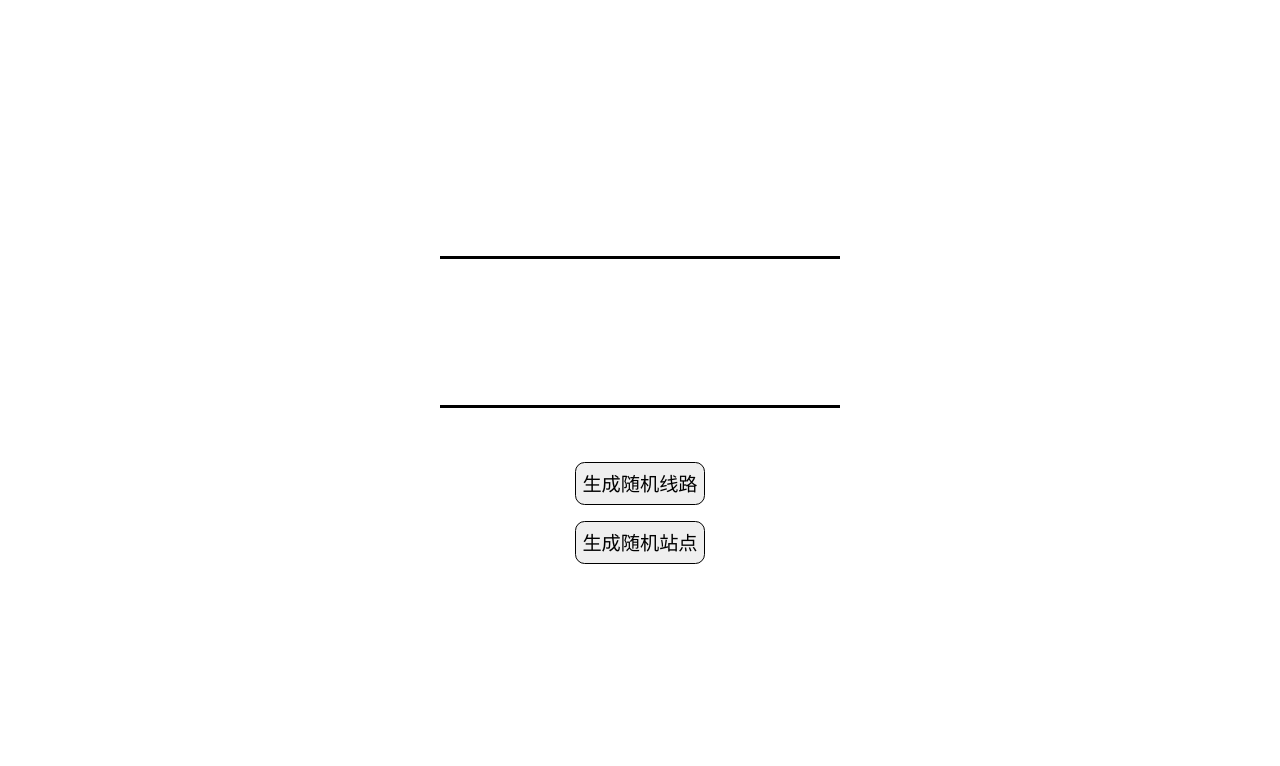
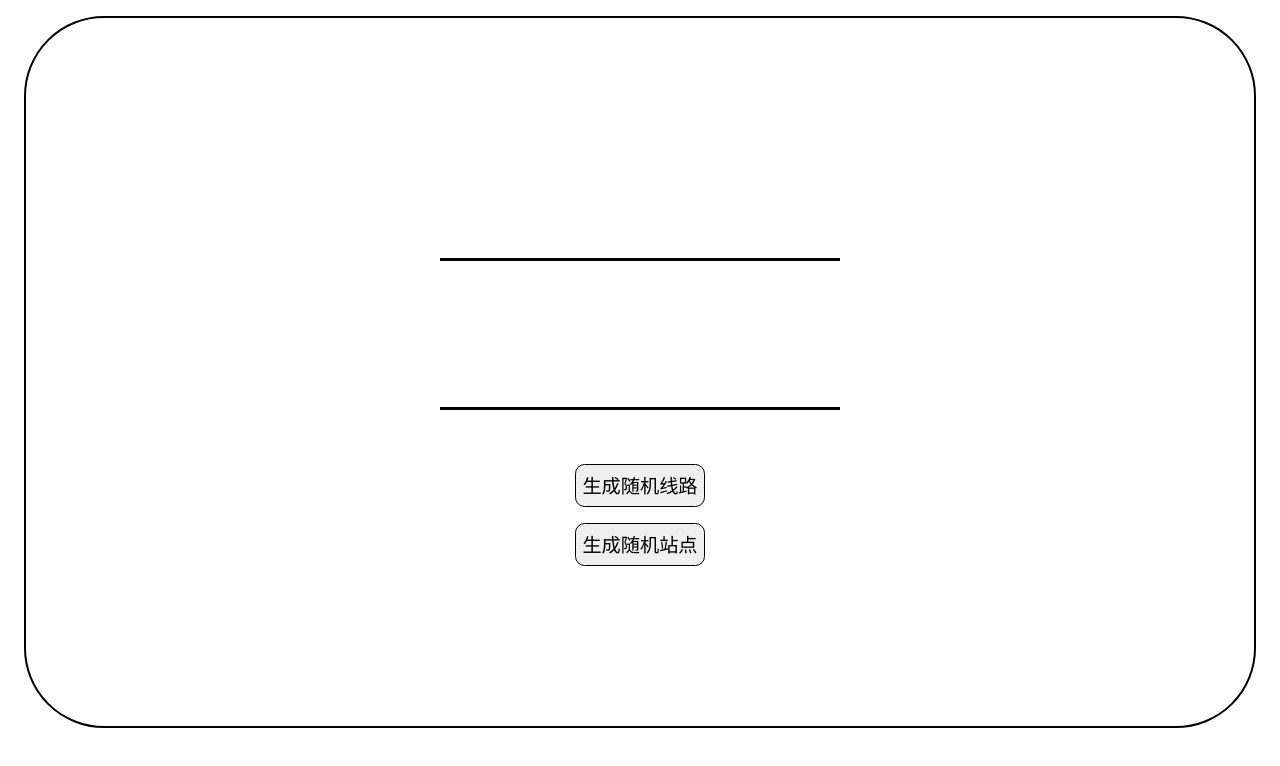
Before and after one commit to TanBQzone/TanBQzone.github.io, a plain HTML site: page index.html in a window 1280 px wide. Drawn offline with Linux system fonts and the light colour scheme.

Commit message:
test.css sub

```diff
--- a/css/style.css
+++ b/css/style.css
@@ -5,6 +5,8 @@
     text-align: center;
     margin: 1rem;
     padding: 20vh 10%;
+    border-radius: 10vh;
+    border: 2px solid black;
 }
 
 .line,
```
